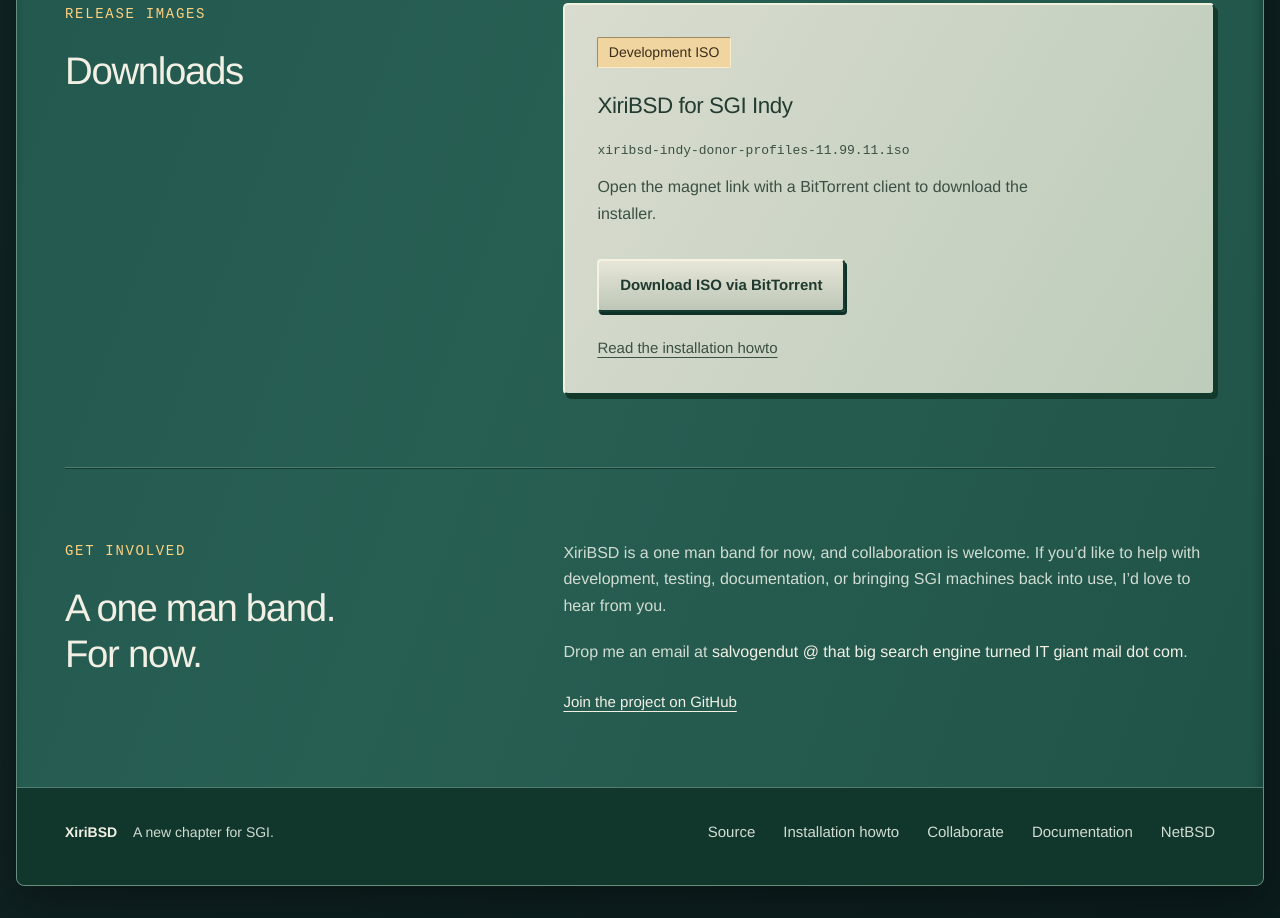
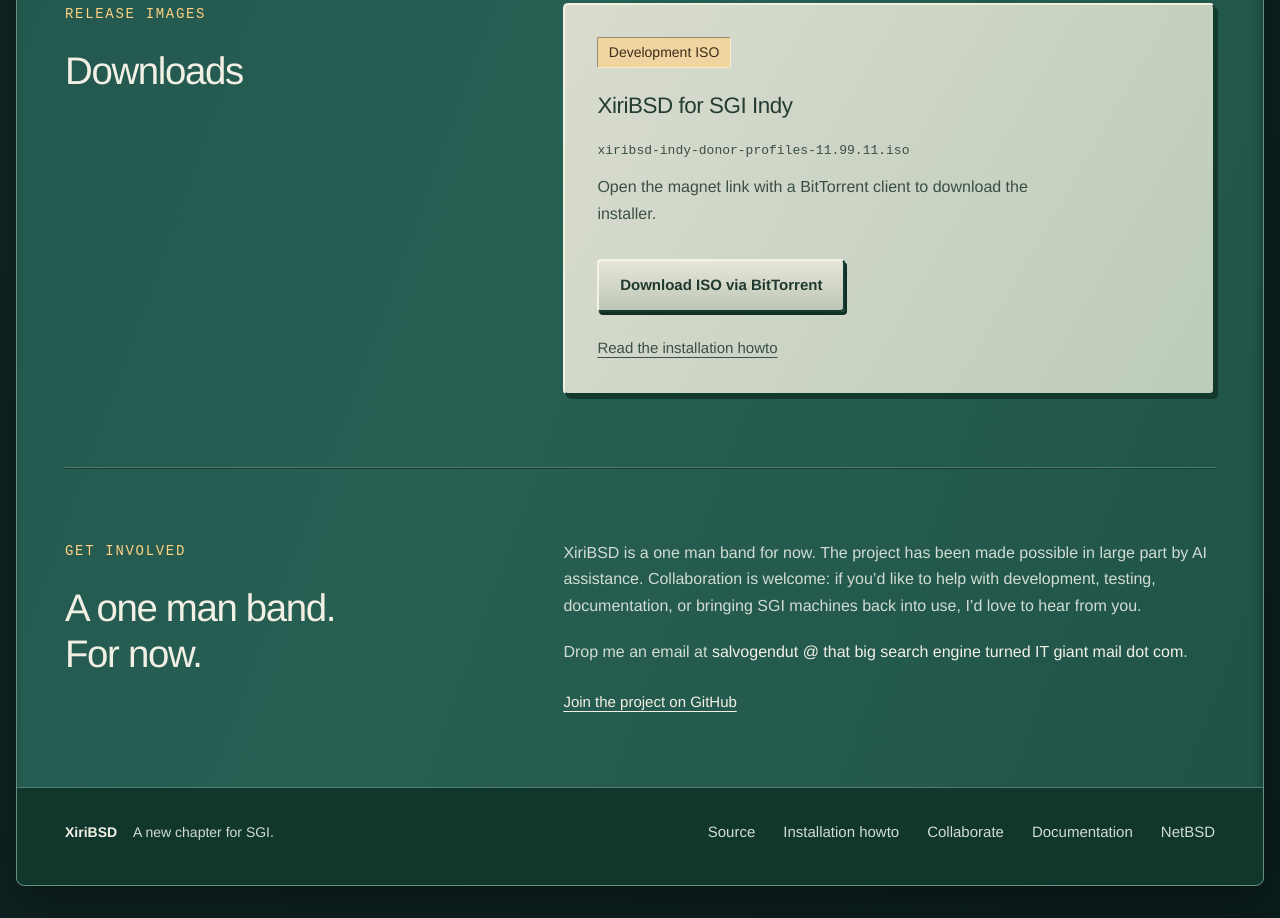
Before and after one commit to salvogendut/xiribsd, a plain HTML site: page website/public/index.html in a window 1280 px wide. Shown: the part 3339-4257 px from the top of the page. Drawn offline with Linux system fonts and the light colour scheme.

Commit message:
Acknowledge AI assistance in the project introduction

```diff
--- a/website/public/index.html
+++ b/website/public/index.html
@@ -144,7 +144,7 @@
             <h2 id="collaborate-title">A one man band.<br>For now.</h2>
           </div>
           <div class="project-copy">
-            <p>XiriBSD is a one man band for now, and collaboration is welcome. If you’d like to help with development, testing, documentation, or bringing SGI machines back into use, I’d love to hear from you.</p>
+            <p>XiriBSD is a one man band for now. The project has been made possible in large part by AI assistance. Collaboration is welcome: if you’d like to help with development, testing, documentation, or bringing SGI machines back into use, I’d love to hear from you.</p>
             <p>Drop me an email at <strong>salvogendut @ that big search engine turned IT giant mail dot com</strong>.</p>
             <a class="text-link" href="https://github.com/salvogendut/xiribsd">Join the project on GitHub</a>
           </div>
```
